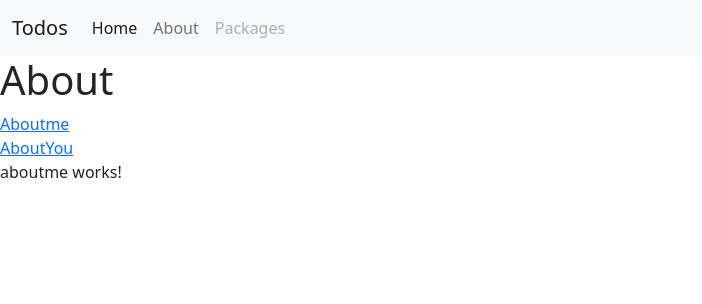
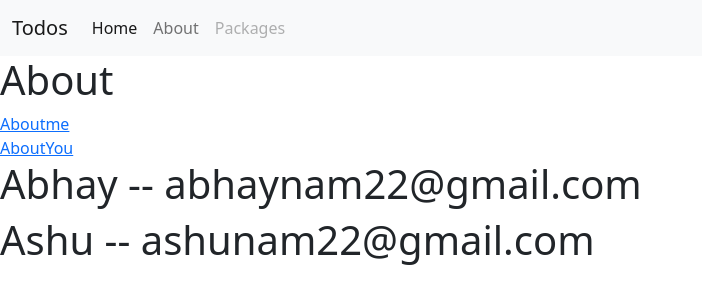
Before and after one commit to AbhinavNmdo/Angular, an Angular app: page /about/me in a window 1280 px wide. Shown: the top 304 px of the page, without its empty margins (0-702 px from the left). Built offline with nearby package versions, Linux system fonts and the light colour scheme.

Commit message:
Getting data from service module

```diff
--- a/src/app/MyComponents/user-auth/aboutme/aboutme.component.html
+++ b/src/app/MyComponents/user-auth/aboutme/aboutme.component.html
@@ -1 +1 @@
-<p>aboutme works!</p>
+<h1 *ngFor="let data of users">{{data.name}} -- {{data.email}}</h1>
--- a/src/app/MyComponents/user-auth/aboutme/aboutme.component.ts
+++ b/src/app/MyComponents/user-auth/aboutme/aboutme.component.ts
@@ -1,4 +1,5 @@
 import { Component, OnInit } from '@angular/core';
+import { UserDataServiceService } from 'src/app/services/user-data-service.service';
 
 @Component({
   selector: 'app-aboutme',
@@ -7,7 +8,11 @@ import { Component, OnInit } from '@angular/core';
 })
 export class AboutmeComponent implements OnInit {
 
-  constructor() { }
+  users:any;
+  constructor(private userData:UserDataServiceService) {
+    console.log(userData.users());
+    this.users = userData.users();
+  }
 
   ngOnInit(): void {
   }
--- /dev/null
+++ b/src/app/services/user-data-service.service.ts
@@ -0,0 +1,15 @@
+import { Injectable } from '@angular/core';
+
+@Injectable({
+  providedIn: 'root'
+})
+export class UserDataServiceService {
+
+  constructor() {}
+  users(){
+    return[
+      {name: 'Abhay', email: 'abhaynam22@gmail.com'},
+      {name: 'Ashu', email: 'ashunam22@gmail.com'}
+    ]
+  }
+}
```
Also changed, not shown: 1 other file (tests, documents, lock files or other folders).
